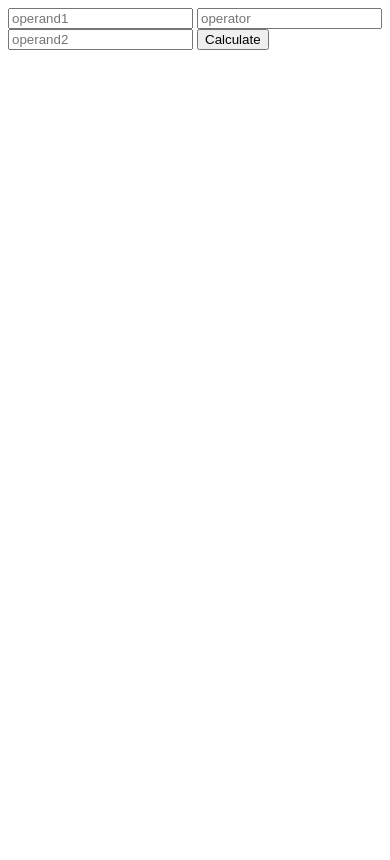
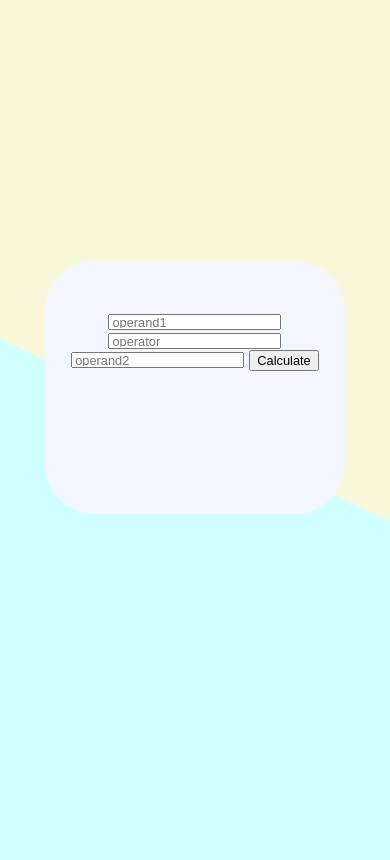
Before and after one commit to snigdhcinu/EJS, a Node server app: page / in a window 390 px wide. Before the commit the page ends 50 px from the top, so only its background shows below. Run offline with Node 20, Linux system fonts and the light colour scheme.

Commit message:
design and functionality achieved, focus on layout, partials and styling maybe

```diff
--- a/calculator/app.js
+++ b/calculator/app.js
@@ -16,12 +16,10 @@
 
 app.get('/',function(req,res){
 	if(result!='null'){
-	// res.write(`<h1>the result is :- ${result}</h1>`)
-	// res.write(`<h1>the first no. is :- ${num1}</h1>`)
-	// res.send();
 	res.render('index',{x:num1, y:num2, op:operator, result:result})
 }
-	res.sendFile(__dirname+'/index.html');
+	// res.sendFile(__dirname+'/index.html');
+	res.render('index',{x:num1, y:num2, op:operator, result:result})
 });
 
 app.post('/',function(req,res){
--- /dev/null
+++ b/calculator/public/css/style.css
@@ -0,0 +1,44 @@
+body{
+	background-image:  linear-gradient(25deg,#cffffe 50%,#f9f7d9 50%);
+	min-height: 100vh;
+	text-align: center;
+}
+#container{
+	background-color: #f4f6ff;
+	font-family: cursive;
+	position: relative;
+	top: 30vh;
+	left: 20%;
+	width: 60%;
+	height: 30vh;
+	border-radius: 50px;
+}
+form{
+	position: relative;
+	top: 20%;
+}
+#result{
+	position: relative;
+	top: 15vh;
+}
+@media(max-width: 800px){
+	#container{
+		width: 80%;
+		position: relative;
+		left: 10%;
+	}
+
+input{
+	font-size: 0.8em;
+	height: 0.8em;
+}
+button{
+	font-size: 0.8em;
+}
+h1{
+	padding-top: 1.5em;
+	font-size: 1.1em;
+}
+
+
+}
--- a/calculator/views/index.ejs
+++ b/calculator/views/index.ejs
@@ -2,15 +2,17 @@
 <html>
 <head>
 	<title>calculator app</title>
+	<link rel="stylesheet" type="text/css" href="css/style.css">
 </head>
 <body>
-<h1>This is the pre calculation page</h1>
+	<div id="container">
 	<form method="POST" target="/">
 		<input type="number" name="operand1" placeholder="operand1">
 		<input type="text" name="operator" placeholder="operator" list="operators">
 		<input type="number" name="operand2" placeholder="operand2">
 		<button type="submit">Calculate</button>
 	</form>
+
 	<datalist id="operators">
 		<option value='/'></option>
 		<option value="*"></option>
@@ -19,8 +21,12 @@
 		<option value="%"></option>
 
 	</datalist>
+	</div>
 	<div id="result">
+		<% if(result!='null'){ %>
 		<h1>The sum of <%=x%> <%=op%> <%=y%> is <%=result%></h1>
+		<%}%>
+
 	</div>
 </body>
 </html>
```
Also changed, not shown: calculator/test.html (renamed from calculator/index.html).
